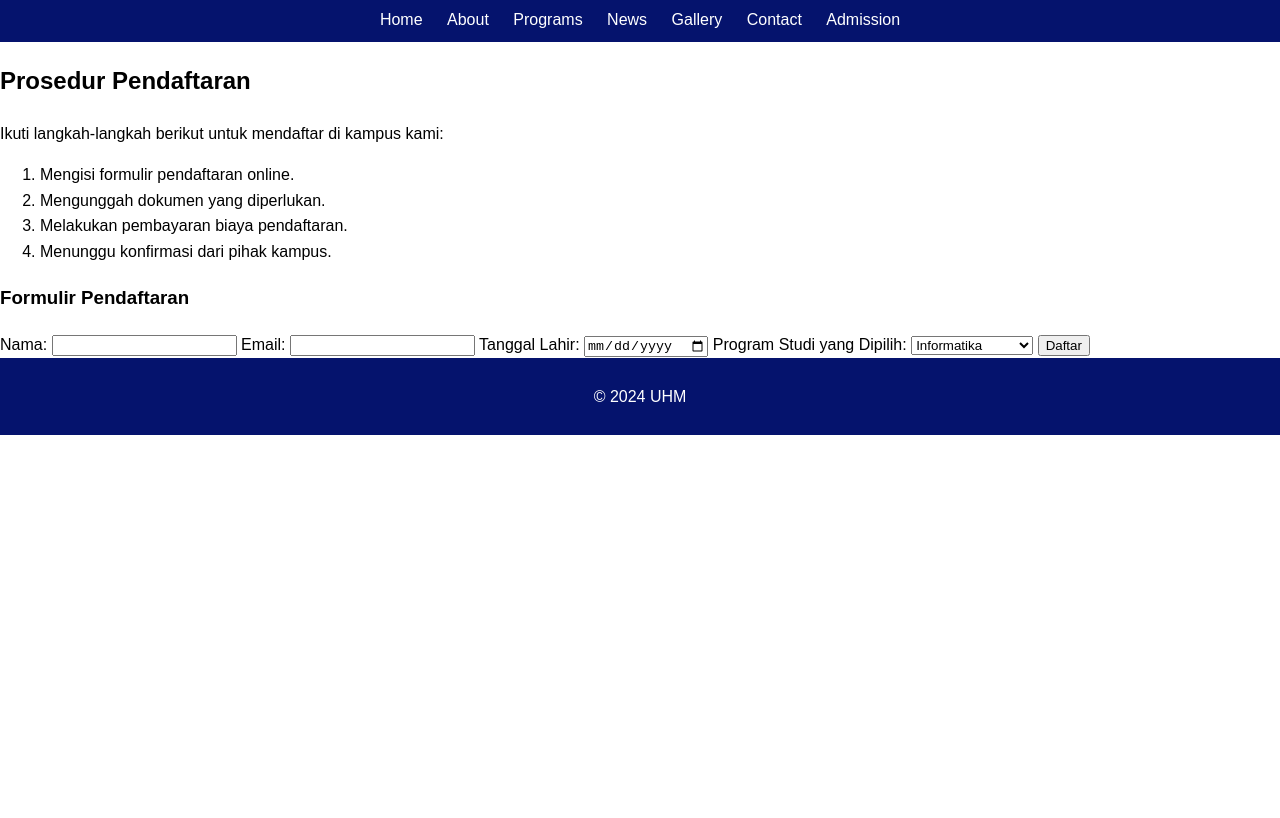
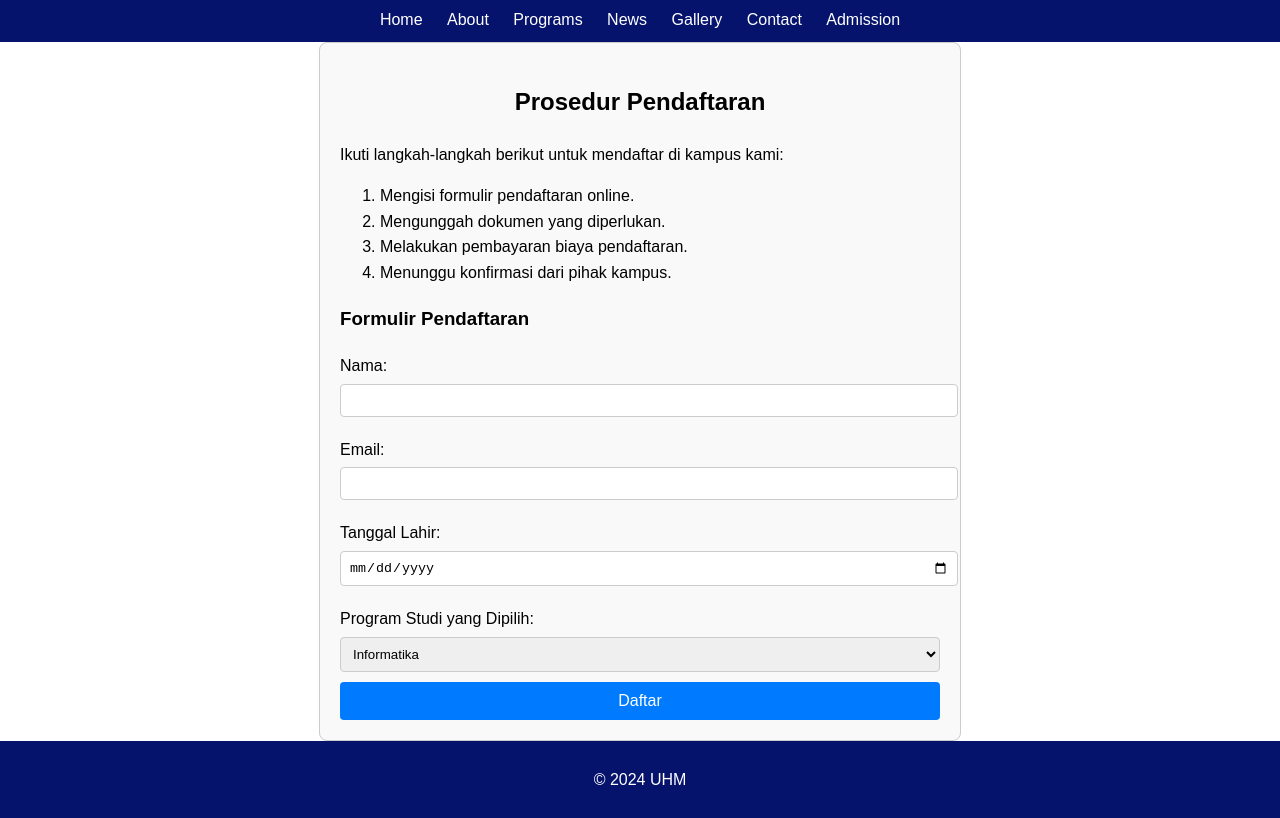
Before and after one commit to gabreliafelicia/Kelompok3, a plain HTML site: page tugas akhir/admission.html in a window 1280 px wide. Shown: the part 90-908 px from the top of the page. Before the commit the page ends 800 px from the top, so only its background shows below. Drawn offline with Linux system fonts and the light colour scheme.

Commit message:
Update style.css

```diff
--- a/tugas akhir/style.css
+++ b/tugas akhir/style.css
@@ -21,6 +21,53 @@ nav ul {
     padding: 0;
     margin: 10px 0 0;
 }
+.contact-section, .admission-section {
+    max-width: 600px;
+    margin: 0 auto;
+    padding: 20px;
+    background-color: #f9f9f9;
+    border: 1px solid #ccc;
+    border-radius: 8px;
+}
+
+.contact-section h2, .admission-section h2 {
+    text-align: center;
+    margin-bottom: 20px;
+}
+
+form label {
+    display: block;
+    margin: 10px 0 5px;
+}
+
+form input[type="text"],
+form input[type="email"],
+form input[type="date"],
+form select,
+form textarea {
+    width: 100%;
+    padding: 8px;
+    margin-bottom: 10px;
+    border: 1px solid #ccc;
+    border-radius: 4px;
+}
+
+form button {
+    display: block;
+    width: 100%;
+    padding: 10px;
+    background-color: #007BFF;
+    color: white;
+    border: none;
+    border-radius: 4px;
+    cursor: pointer;
+    font-size: 16px;
+}
+
+form button:hover {
+    background-color: #0056b3;
+}
+
 
 nav ul li {
     display: inline;
```
